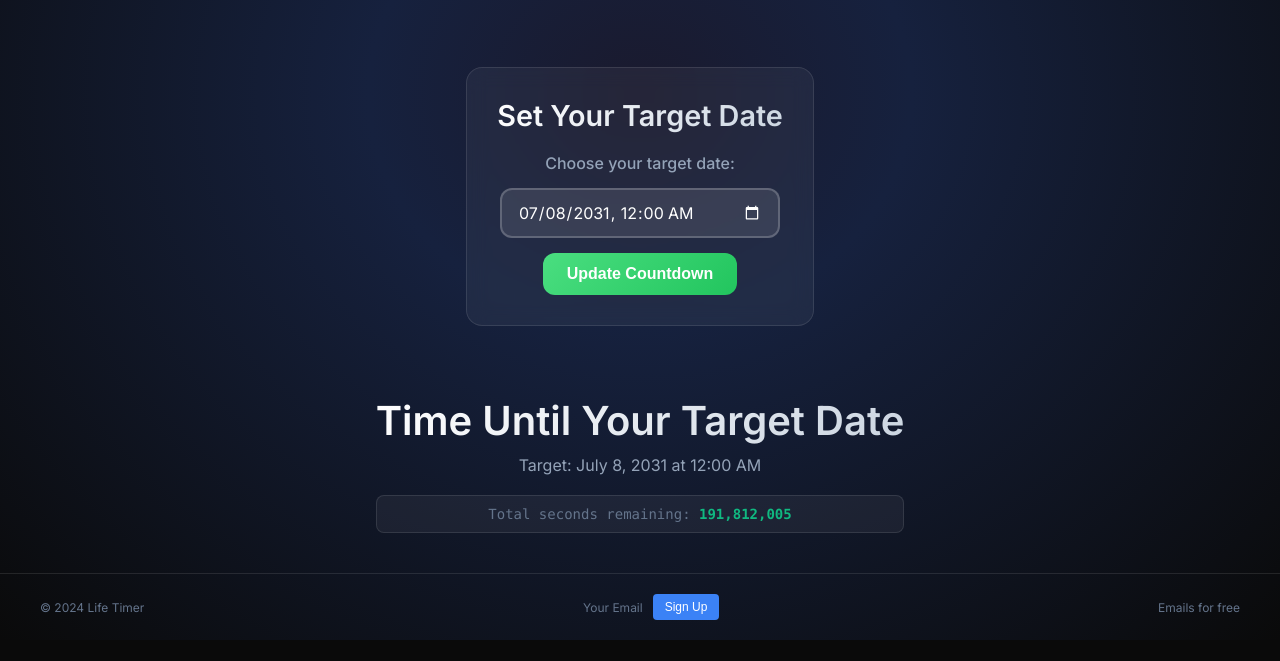
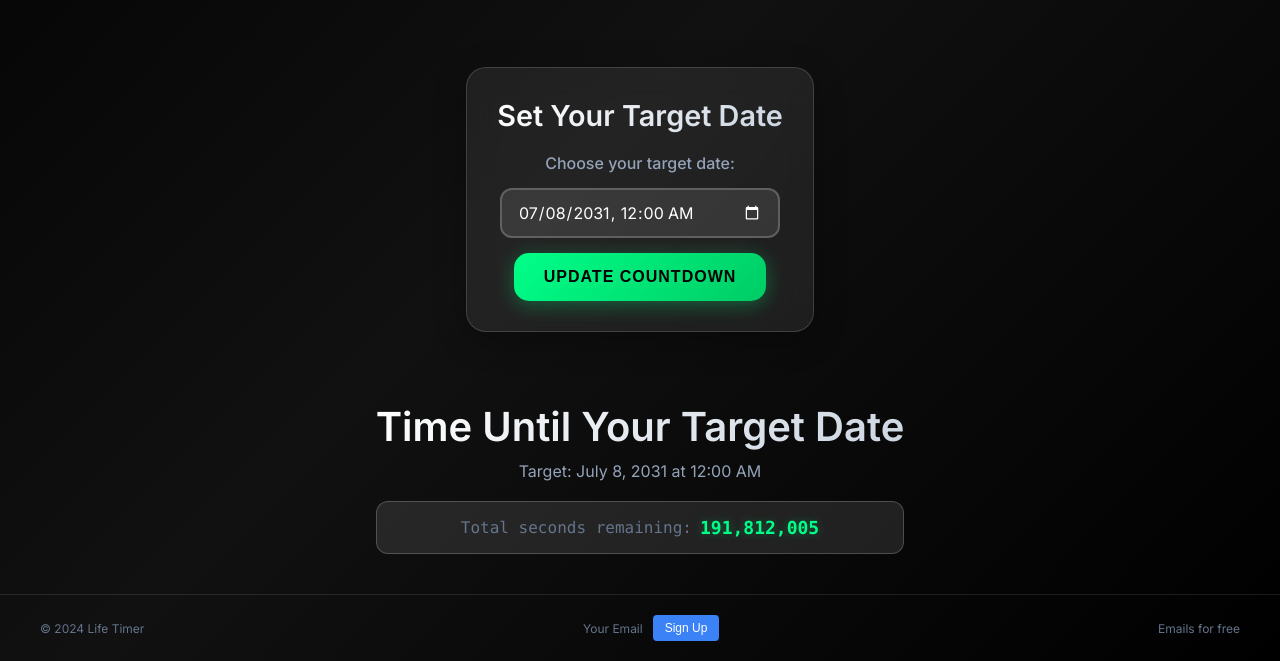
Before and after one commit to milyas2001/Countdown, a website: page index.html in a window 1280 px wide. Shown: the part 452-1113 px from the top of the page. Before the commit the page ends 1092 px from the top, so only its background shows below. Drawn offline with Linux system fonts and the light colour scheme.

Commit message:
Fix UI and modernize design

```diff
--- a/script.js
+++ b/script.js
@@ -185,10 +185,14 @@ window.addEventListener('load', () => {
 
     // Add a subtle fade-in animation to the main elements
     setTimeout(() => {
-        document.querySelector('.globe-container').style.opacity = '1';
-        document.querySelector('.countdown-container').style.opacity = '1';
-        document.querySelector('.info-section').style.opacity = '1';
-        document.querySelector('.date-input-section').style.opacity = '1';
+        const elements = ['.globe-container', '.countdown-container', '.info-section', '.date-input-section'];
+        elements.forEach(selector => {
+            const element = document.querySelector(selector);
+            if (element) {
+                element.style.opacity = '1';
+                element.style.transform = 'translateY(0)';
+            }
+        });
     }, 100);
 });
 
--- a/styles.css
+++ b/styles.css
@@ -6,7 +6,7 @@
 
 body {
     font-family: 'Inter', -apple-system, BlinkMacSystemFont, 'Segoe UI', system-ui, sans-serif;
-    background: #0a0a0a;
+    background: #000000;
     color: #ffffff;
     overflow-x: hidden;
     min-height: 100vh;
@@ -17,7 +17,7 @@ body {
     display: flex;
     flex-direction: column;
     position: relative;
-    background: radial-gradient(ellipse at center, #1a1a2e 0%, #16213e 30%, #0a0a0a 100%);
+    background: linear-gradient(135deg, #000000 0%, #111111 50%, #000000 100%);
 }
 
 /* Header Styles */
@@ -68,12 +68,14 @@ body {
     height: 200px;
     border-radius: 50%;
     position: relative;
-    background: radial-gradient(circle at 30% 30%, #4a5568, #2d3748, #1a202c);
+    background: radial-gradient(circle at 30% 30%, #222222, #111111, #000000);
     box-shadow:
-        inset 0 0 50px rgba(0, 0, 0, 0.8),
-        0 0 100px rgba(74, 85, 104, 0.3);
+        inset 0 0 50px rgba(0, 0, 0, 0.9),
+        0 0 80px rgba(0, 255, 136, 0.2),
+        0 0 120px rgba(0, 255, 136, 0.1);
     animation: rotate 20s linear infinite;
     overflow: hidden;
+    border: 2px solid rgba(0, 255, 136, 0.3);
 }
 
 .globe::before {
@@ -144,20 +146,21 @@ body {
 .countdown-number {
     display: block;
     font-size: clamp(4rem, 8vw, 8rem);
-    font-weight: 700;
+    font-weight: 800;
     line-height: 1;
-    background: linear-gradient(135deg, #ffffff 0%, #e2e8f0 100%);
+    background: linear-gradient(135deg, #ffffff 0%, #00ff88 50%, #ffffff 100%);
     -webkit-background-clip: text;
     -webkit-text-fill-color: transparent;
     background-clip: text;
-    text-shadow: 0 0 30px rgba(255, 255, 255, 0.3);
-    filter: drop-shadow(0 4px 20px rgba(255, 255, 255, 0.1));
+    text-shadow: 0 0 30px rgba(0, 255, 136, 0.4);
+    filter: drop-shadow(0 4px 20px rgba(0, 255, 136, 0.2));
     transition: all 0.3s ease;
 }
 
 .countdown-number:hover {
     transform: scale(1.05);
-    text-shadow: 0 0 40px rgba(255, 255, 255, 0.5);
+    text-shadow: 0 0 50px rgba(0, 255, 136, 0.6);
+    filter: drop-shadow(0 4px 30px rgba(0, 255, 136, 0.4));
 }
 
 .countdown-label {
@@ -195,17 +198,26 @@ body {
 
 .total-seconds {
     color: #64748b;
-    font-size: 14px;
+    font-size: 16px;
     font-family: 'Monaco', 'Menlo', monospace;
-    background: rgba(255, 255, 255, 0.05);
-    padding: 10px 20px;
-    border-radius: 8px;
-    border: 1px solid rgba(255, 255, 255, 0.1);
+    background: rgba(255, 255, 255, 0.1);
+    padding: 15px 25px;
+    border-radius: 12px;
+    border: 1px solid rgba(255, 255, 255, 0.2);
+    display: flex;
+    align-items: center;
+    justify-content: center;
+    gap: 8px;
+    white-space: nowrap;
+    overflow: hidden;
 }
 
 #totalSeconds {
-    color: #10b981;
-    font-weight: 600;
+    color: #00ff88;
+    font-weight: 700;
+    font-size: 18px;
+    text-shadow: 0 0 10px rgba(0, 255, 136, 0.3);
+    white-space: nowrap;
 }
 
 /* Date Input Section */
@@ -213,12 +225,13 @@ body {
     text-align: center;
     margin: 30px 20px;
     padding: 30px;
-    background: rgba(255, 255, 255, 0.05);
-    border-radius: 16px;
-    border: 1px solid rgba(255, 255, 255, 0.1);
-    backdrop-filter: blur(10px);
-    opacity: 0;
-    transition: opacity 0.5s ease;
+    background: rgba(255, 255, 255, 0.08);
+    border-radius: 20px;
+    border: 1px solid rgba(255, 255, 255, 0.15);
+    backdrop-filter: blur(15px);
+    box-shadow: 0 8px 32px rgba(0, 0, 0, 0.3);
+    opacity: 1;
+    transition: all 0.3s ease;
 }
 
 .input-title {
@@ -269,27 +282,30 @@ body {
 }
 
 .update-btn {
-    background: linear-gradient(135deg, #4ade80 0%, #22c55e 100%);
+    background: linear-gradient(135deg, #00ff88 0%, #00cc66 100%);
     border: none;
-    border-radius: 12px;
-    padding: 12px 24px;
-    color: #ffffff;
+    border-radius: 15px;
+    padding: 15px 30px;
+    color: #000000;
     font-size: 16px;
-    font-weight: 600;
+    font-weight: 700;
     cursor: pointer;
     transition: all 0.3s ease;
-    min-width: 150px;
+    min-width: 180px;
+    text-transform: uppercase;
+    letter-spacing: 1px;
+    box-shadow: 0 4px 20px rgba(0, 255, 136, 0.3);
 }
 
 .update-btn:hover {
-    transform: translateY(-2px);
-    box-shadow: 0 8px 25px rgba(74, 222, 128, 0.4);
-    background: linear-gradient(135deg, #22c55e 0%, #16a34a 100%);
+    transform: translateY(-3px);
+    box-shadow: 0 12px 35px rgba(0, 255, 136, 0.5);
+    background: linear-gradient(135deg, #00cc66 0%, #00ff88 100%);
 }
 
 .update-btn:active {
-    transform: translateY(0);
-    box-shadow: 0 4px 15px rgba(74, 222, 128, 0.3);
+    transform: translateY(-1px);
+    box-shadow: 0 6px 20px rgba(0, 255, 136, 0.4);
 }
 
 /* Footer Styles */
```
